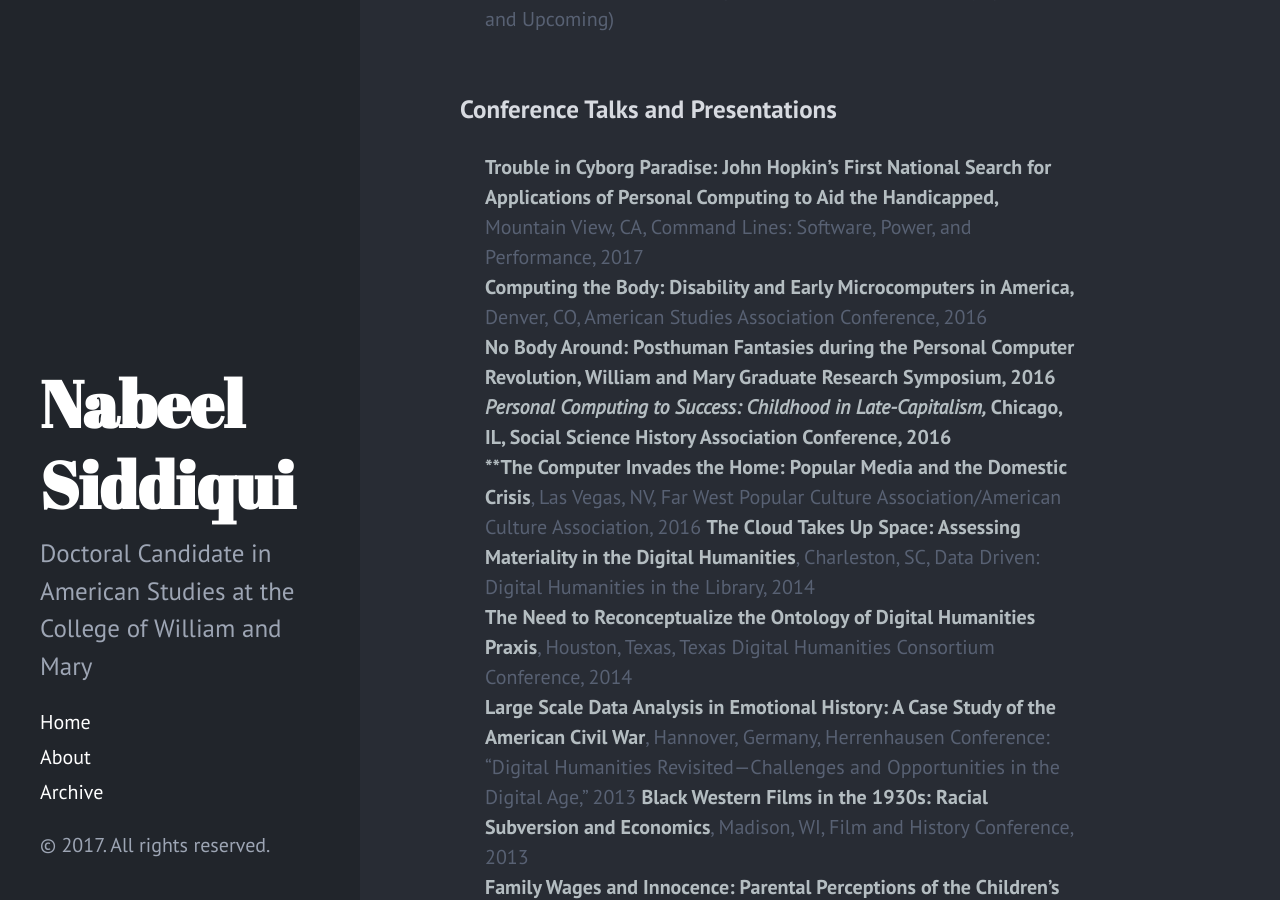
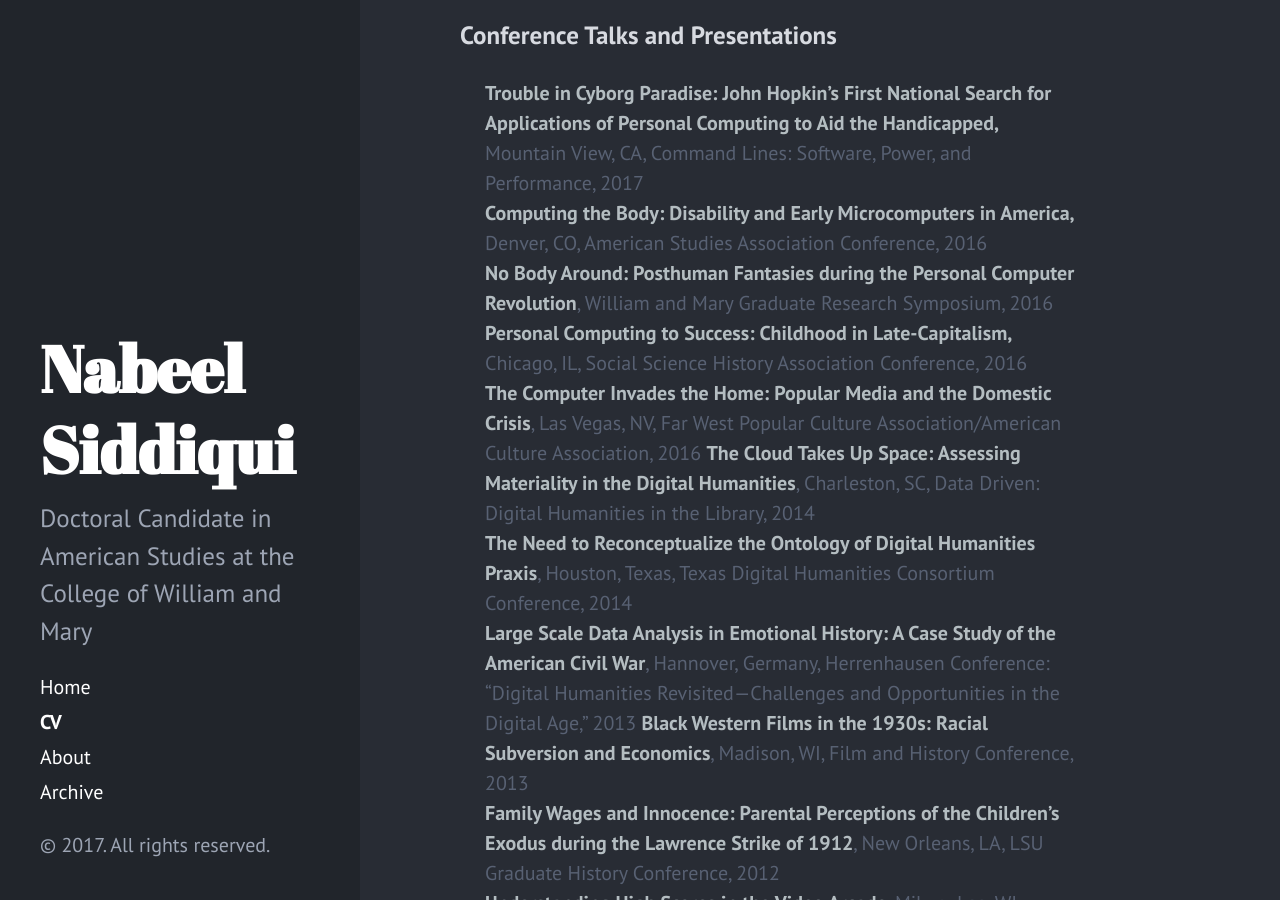
Before and after one commit to nabsiddiqui/nabsiddiqui_old_jekyll_site, a Jekyll site: the page built from CV.md, in a window 1280 px wide and 900 px high, scrolled down 2236 px. Built offline with Jekyll 4.4.1, drawn with Linux system fonts in a browser that asks for light colours; our own code applies the rules of GitHub Pages for plain Markdown files; some of the changed text lies outside the part shown.

```diff
--- a/CV.md
+++ b/CV.md
@@ -1,8 +1,8 @@
- ---
+---
 layout: page
 title: CV
+---
 
----
 ### Education
 
 > **College of William and Mary** Williamsburg, VA, Doctorate of Philosophy in American Studies, Fall 2012-Current
@@ -46,8 +46,8 @@ title: CV
 
 > **Trouble in Cyborg Paradise: John Hopkin’s First National Search for Applications of Personal Computing to Aid the Handicapped,** Mountain View, CA,  Command Lines: Software, Power, and Performance, 2017
 > **Computing the Body: Disability and Early Microcomputers in America,** Denver, CO, American Studies Association Conference, 2016
-> **No Body Around: Posthuman Fantasies during the Personal Computer Revolution, William and Mary Graduate Research Symposium, 2016
-> *Personal Computing to Success: Childhood in Late-Capitalism,* Chicago, IL, Social Science History Association Conference, 2016
+> **No Body Around: Posthuman Fantasies during the Personal Computer Revolution**, William and Mary Graduate Research Symposium, 2016
+> **Personal Computing to Success: Childhood in Late-Capitalism,** Chicago, IL, Social Science History Association Conference, 2016
 > **The Computer Invades the Home: Popular Media and the Domestic Crisis**, Las Vegas, NV, Far West Popular Culture Association/American Culture Association, 2016 **The Cloud Takes Up Space: Assessing Materiality in the Digital Humanities**, Charleston, SC, Data Driven: Digital Humanities in the Library, 2014
 > **The Need to Reconceptualize the Ontology of Digital Humanities Praxis**, Houston, Texas, Texas Digital Humanities Consortium Conference, 2014
 > **Large Scale Data Analysis in Emotional History: A Case Study of the American Civil War**, Hannover, Germany, Herrenhausen Conference: “Digital Humanities Revisited—Challenges and Opportunities in the Digital Age,” 2013 **Black Western Films in the 1930s: Racial Subversion and Economics**, Madison, WI, Film and History Conference, 2013
```
Also changed, not shown: other parts of CV.md (+6 -0 lines).
